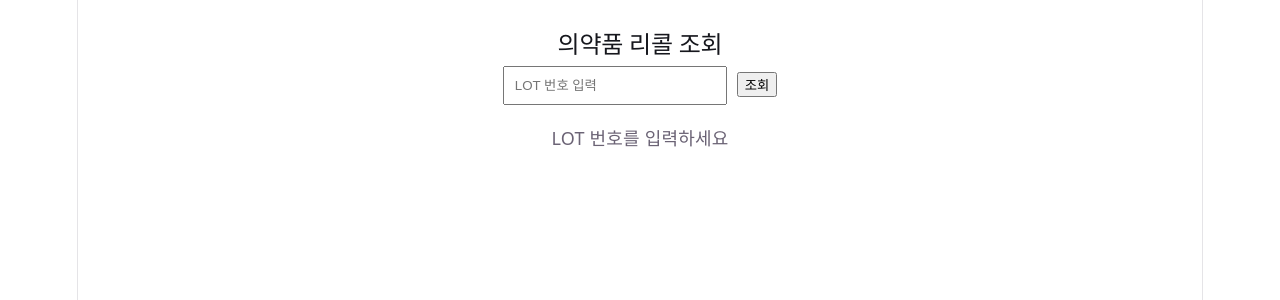
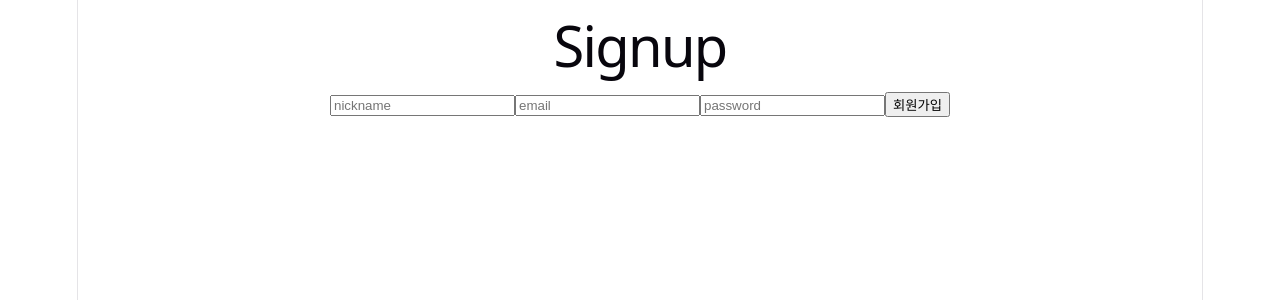
Before and after one commit to kimse0ngjun/medicine-platform, a React app in the folder frontend/: page /auth/signup in a window 1280 px wide. Shown: the top 300 px of the page. Built offline with nearby package versions, Linux system fonts and the light colour scheme; no server answers; the HTML template or start-up script is replaced by a standard one.

Commit message:
feat: 로그인 회원가입 UI 구성

```diff
--- a/frontend/package.json
+++ b/frontend/package.json
@@ -10,8 +10,10 @@
     "preview": "vite preview"
   },
   "dependencies": {
+    "axios": "^1.16.0",
     "react": "^19.2.5",
-    "react-dom": "^19.2.5"
+    "react-dom": "^19.2.5",
+    "react-router-dom": "^7.15.0"
   },
   "devDependencies": {
     "@eslint/js": "^10.0.1",
--- a/frontend/src/App.jsx
+++ b/frontend/src/App.jsx
@@ -1,7 +1,18 @@
+import { BrowserRouter, Routes, Route } from "react-router-dom";
 import RecallPage from "./pages/RecallPage";
+import Login from "./pages/Login";
+import Signup from "./pages/Signup";
 
 function App() {
-  return <RecallPage />;
+  return (
+    <BrowserRouter>
+      <Routes>
+        <Route path="/" element={<RecallPage />} />
+        <Route path="/auth/login" element={<Login />} />
+        <Route path="/auth/signup" element={<Signup />} />
+      </Routes>
+    </BrowserRouter>
+  );
 }
 
 export default App;
--- /dev/null
+++ b/frontend/src/api/auth.js
@@ -0,0 +1,15 @@
+import axios from "axios";
+
+const BASE_URL = import.meta.env.VITE_API_BASE_URL;
+
+export const signup = async (data) => {
+  const response = await axios.post(`${BASE_URL}/api/v1/auth/signup`, data);
+
+  return response.data;
+};
+
+export const login = async (data) => {
+  const response = await axios.post(`${BASE_URL}/api/v1/auth/login`, data);
+
+  return response.data;
+};
--- /dev/null
+++ b/frontend/src/pages/Login.jsx
@@ -0,0 +1,46 @@
+import { useState } from "react";
+import { login } from "../api/auth";
+
+export default function Login() {
+  const [form, setForm] = useState({
+    email: "",
+    password: "",
+  });
+
+  const onChange = (e) => {
+    setForm({
+      ...form,
+      [e.target.name]: e.target.value,
+    });
+  };
+
+  const onSubmit = async (e) => {
+    e.preventDefault();
+
+    try {
+      const res = await login(form);
+      console.log("로그인 성공:", res);
+    } catch (err) {
+      console.error("로그인 실패:", err);
+    }
+  };
+
+  return (
+    <div>
+      <h1>Login</h1>
+
+      <form onSubmit={onSubmit}>
+        <input name="email" placeholder="email" onChange={onChange} />
+
+        <input
+          name="password"
+          type="password"
+          placeholder="password"
+          onChange={onChange}
+        />
+
+        <button type="submit">로그인</button>
+      </form>
+    </div>
+  );
+}
--- a/frontend/src/pages/RecallPage.css
+++ b/frontend/src/pages/RecallPage.css
@@ -1,7 +1,7 @@
 .title {
   font-family: var(--heading);
   font-weight: 500;
-  color: #16171d;
+  color: white;
 }
 
 .page {
@@ -15,19 +15,23 @@
 }
 
 .safe {
-  background-image: url("../assets/icons/safe.svg");
+  /* background-image: url("../assets/icons/safe.svg"); */
+  background: #e6ffed;
 }
 
 .warning {
-  background-image: url("../assets/icons/warning.png");
+  /* background-image: url("../assets/icons/warning.png"); */
+  background: #fff8e1;
 }
 
 .recall {
-  background-image: url("../assets/icons/recall.png");
+  /* background-image: url("../assets/icons/recall.png"); */
+  background: #ffe5e5;
 }
 
 .fail {
-  background-image: url("../assets/icons/fail.png");
+  /* background-image: url("../assets/icons/fail.png"); */
+  background: #eeeeee;
 }
 
 .status-row {
--- a/frontend/src/pages/RecallPage.jsx
+++ b/frontend/src/pages/RecallPage.jsx
@@ -1,5 +1,5 @@
 import { useState } from "react";
-import { checkRecall } from "../api/recallApi";
+import { checkRecall } from "../api/recall";
 import SearchBox from "../components/SearchBox";
 import ResultCard from "../components/ResultCard";
 import "./RecallPage.css";
--- /dev/null
+++ b/frontend/src/pages/Signup.jsx
@@ -0,0 +1,49 @@
+import { useState } from "react";
+import { signup } from "../api/auth";
+
+export default function Signup() {
+  const [form, setForm] = useState({
+    nickname: "",
+    email: "",
+    password: "",
+  });
+
+  const onChange = (e) => {
+    setForm({
+      ...form,
+      [e.target.name]: e.target.value,
+    });
+  };
+
+  const onSubmit = async (e) => {
+    e.preventDefault();
+
+    try {
+      const res = await signup(form);
+      console.log("회원가입 성공:", res);
+    } catch (err) {
+      console.error("회원가입 실패:", err);
+    }
+  };
+
+  return (
+    <div>
+      <h1>Signup</h1>
+
+      <form onSubmit={onSubmit}>
+        <input name="nickname" placeholder="nickname" onChange={onChange} />
+
+        <input name="email" placeholder="email" onChange={onChange} />
+
+        <input
+          name="password"
+          type="password"
+          placeholder="password"
+          onChange={onChange}
+        />
+
+        <button type="submit">회원가입</button>
+      </form>
+    </div>
+  );
+}
```
Also changed, not shown: frontend/src/api/recall.js (renamed from frontend/src/api/recallApi.js), 1 other file (tests, documents, lock files or other folders).
